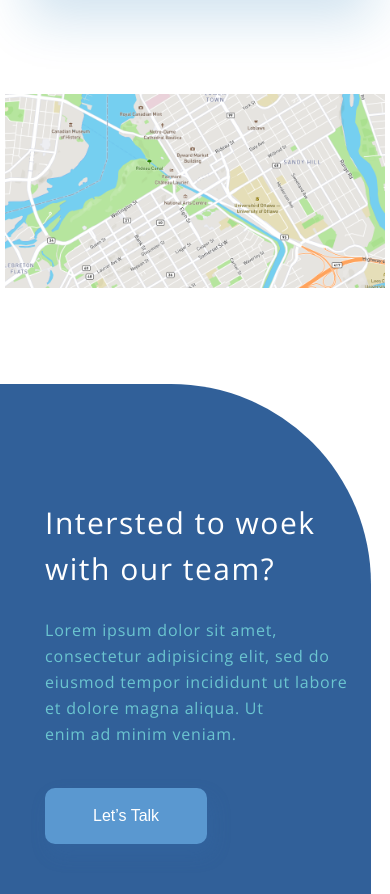
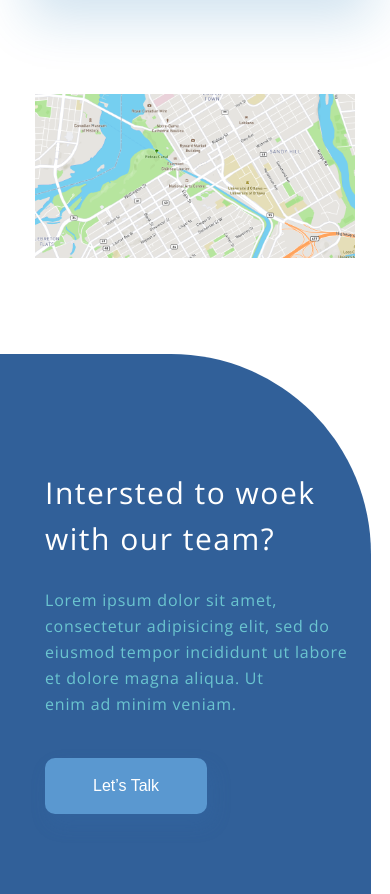
Before and after one commit to Evgeny861/Work-test, a plain HTML site: page contact-us.html in a window 390 px wide. Shown: the part 1595-2489 px from the top of the page. Drawn offline with nearby package versions, Linux system fonts and the light colour scheme.

Commit message:
map-fixed

```diff
--- a/css/style.css
+++ b/css/style.css
@@ -674,7 +674,7 @@ a:hover {
         max-width: 280px;
     }
     .big-map-img {
-        max-width: 380px;
+        max-width: 320px;
     }
 }
 
```
